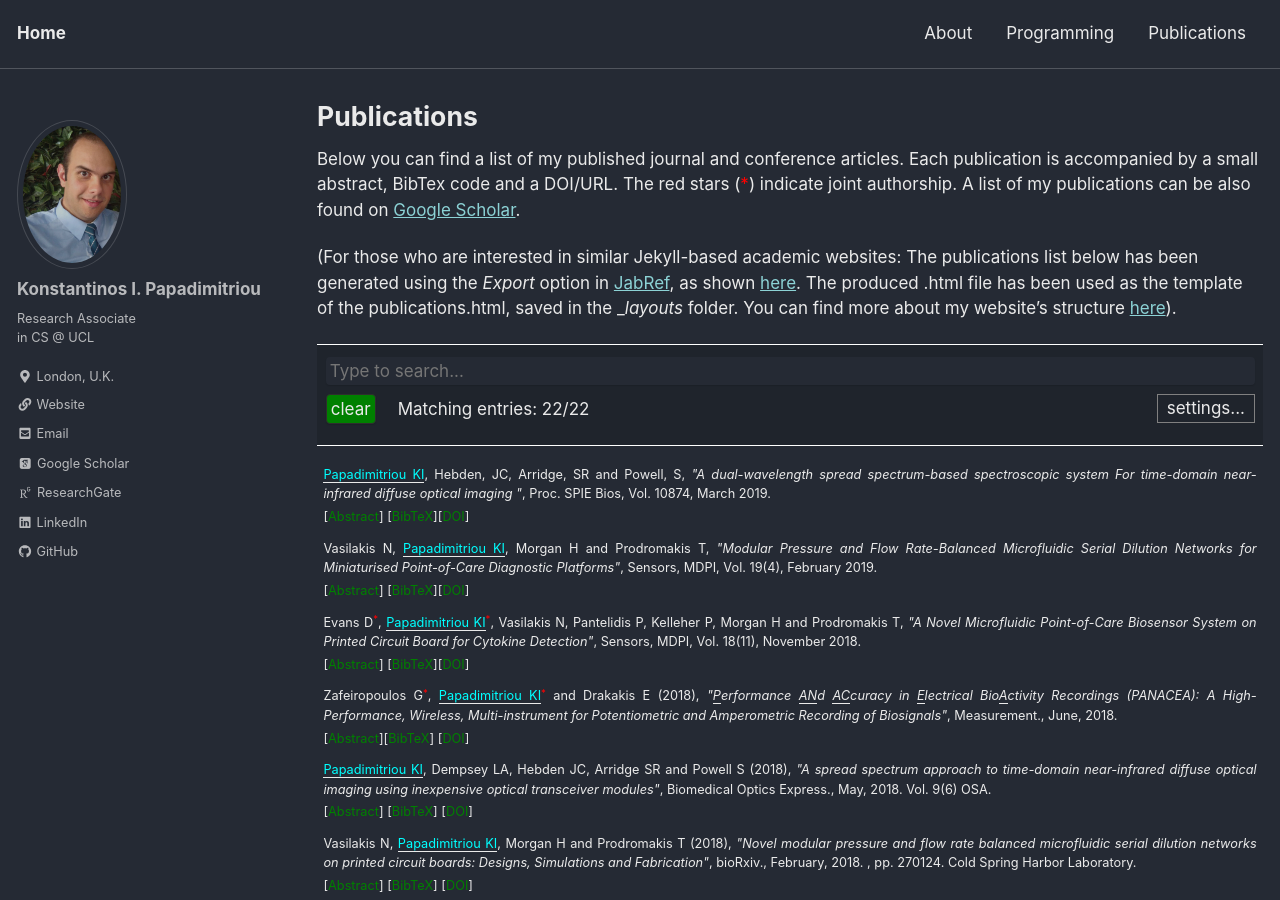
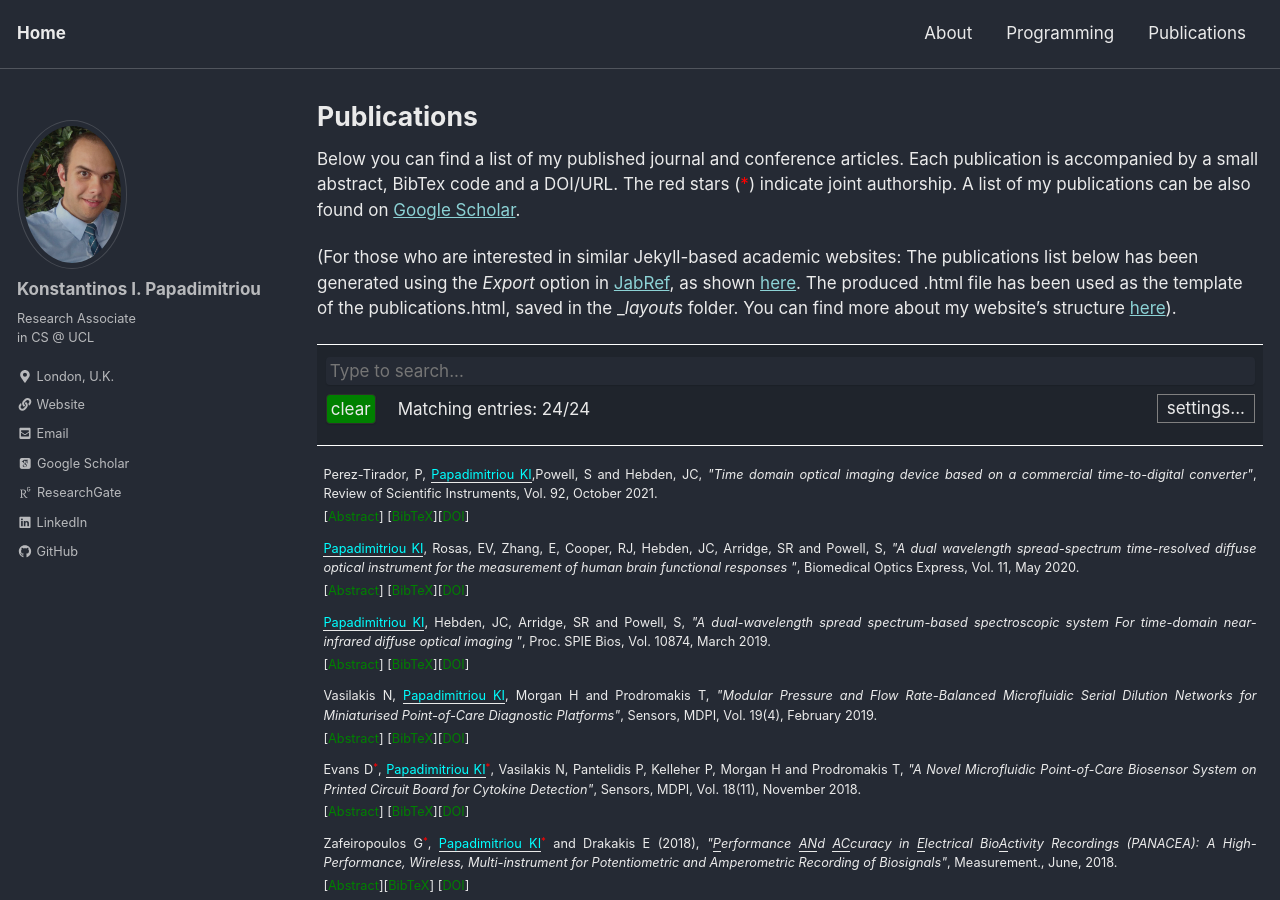
Before and after one commit to kostaspapadimitriou/kostaspapadimitriou.github.io, a Jekyll site: the page built from Publications.md, in a window 1280 px wide and 900 px high. Built offline with Jekyll 4.4.1, drawn with Linux system fonts in a browser that asks for light colours; nearby versions of some CDN libraries; some web fonts are replaced.

Commit message:
Update publications.html
Publications update on 22 July 2023.

```diff
--- a/_layouts/publications.html
+++ b/_layouts/publications.html
@@ -426,6 +426,51 @@ p.infolinks { margin: 0.3em 0em 0em 0em; padding: 0px; }
 </form>
 <table id="qs_table" border="1">
 <tbody>
+<tr id="Perez2021time" class="entry">
+	<td>Perez-Tirador, P, <font color="aqua"> <u>Papadimitriou KI</u></font>,Powell, S and Hebden, JC, <i>"Time domain optical imaging device based on a commercial time-to-digital converter"</i>, Review of Scientific Instruments, Vol. 92, October 2021.
+	<p class="infolinks">[<a href="javascript:toggleInfo('Perez2021time','abstract')">Abstract</a>] [<a href="javascript:toggleInfo('Perez2021time','bibtex')">BibTeX</a>][<a href="https://doi.org/10.1063/5.0054516" target="_blank">DOI</a>]</p>
+	</td>
+</tr>
+<tr id="abs_Perez2021time" class="abstract noshow">
+	<td><b>Abstract</b>: Time-domain diffuse optical imaging is a noninvasive technique that uses pulsed near-infrared light as the interrogation source to produce quantitative images displaying the variation in blood volume and oxygenation in the human brain. Measuring the times of flights of photons provides information on the photon pathlengths in tissue, which enables absolute concentrations of the oxygenated and deoxygenated forms of hemoglobin to be estimated. Recent advances in silicon electronics have enabled the development of time-domain systems, which are lightweight and low cost, potentially enabling the imaging technique to be applied to a far greater cohort of subjects in a variety of environments. While such technology usually depends on customized circuits, in this article, we present a system assembled from commercially available components, including a low-cost time-to-digital converter and a silicon photomultiplier detector. The system is able to generate histograms of photon flight times at a rate of 81–90 kS/s and with a sampled bin width of 54 ps. The linearity and performance of the system are presented, and its potential as the basis for a modular multi-detector imaging system is explored.</td>
+</tr>
+<tr id="bib_Perez2021time" class="bibtex noshow">
+<td><b>BibTeX</b>:
+<pre>
+@article{Perez2021time,
+  title={Time domain optical imaging device based on a commercial time-to-digital converter},
+  author={P{\'e}rez-Tirador, P and Papadimitriou, KI and Powell, S and Hebden, JC},
+  journal={Review of Scientific Instruments},
+  volume={92},
+  number={10},
+  year={2021},
+  publisher={AIP Publishing}
+}
+</pre></td>
+</tr>
+<tr id="Papadimitriou2020BOE" class="entry">
+	<td><font color="aqua"> <u>Papadimitriou KI</u></font>, Rosas, EV, Zhang, E, Cooper, RJ, Hebden, JC, Arridge, SR and Powell, S, <i>"A dual wavelength spread-spectrum time-resolved diffuse optical instrument for the measurement of human brain functional responses "</i>, Biomedical Optics Express, Vol. 11, May 2020.
+	<p class="infolinks">[<a href="javascript:toggleInfo('Papadimitriou2020BOE','abstract')">Abstract</a>] [<a href="javascript:toggleInfo('Papadimitriou2020BOE','bibtex')">BibTeX</a>][<a href="https://doi.org/10.1364/BOE.393586" target="_blank">DOI</a>]</p>
+	</td>
+</tr>
+<tr id="abs_Papadimitriou2020BOE" class="abstract noshow">
+	<td><b>Abstract</b>: Near-infrared spectroscopy has proven to be a valuable method to monitor tissue oxygenation and haemodynamics non-invasively and in real-time. Quantification of such parameters requires measurements of the time-of-flight of light through tissue, typically achieved using picosecond pulsed lasers, with their associated cost, complexity, and size. In this work, we present an alternative approach that employs spread-spectrum excitation to enable the development of a small, low-cost, dual-wavelength system using vertical-cavity surface-emitting lasers. Since the optimal wavelengths and drive parameters for optical spectroscopy are not served by commercially available modules as used in our previous single-wavelength demonstration platform, we detail the design of a custom instrument and demonstrate its performance in resolving haemodynamic changes in human subjects during apnoea and cognitive task experiments.</td>
+</tr>
+<tr id="bib_Papadimitriou2020BOE" class="bibtex noshow">
+<td><b>BibTeX</b>:
+<pre>
+@article{Papadimitriou2020BOE,
+  title={Dual wavelength spread-spectrum time-resolved diffuse optical instrument for the measurement of human brain functional responses},
+  author={Papadimitriou, Konstantinos I and Rosas, Ernesto E Vidal and Zhang, Edward and Cooper, Robert J and Hebden, Jeremy C and Arridge, Simon R and Powell, Samuel},
+  journal={Biomedical Optics Express},
+  volume={11},
+  number={7},
+  pages={3477--3490},
+  year={2020},
+  publisher={Optica Publishing Group}
+}
+</pre></td>
+</tr>
 <tr id="Papadimitriou2019SPIE" class="entry">
 	<td><font color="aqua"> <u>Papadimitriou KI</u></font>, Hebden, JC, Arridge, SR and Powell, S, <i>"A dual-wavelength spread spectrum-based spectroscopic system For time-domain near-infrared diffuse optical imaging "</i>, Proc. SPIE Bios, Vol. 10874, March 2019.
 	<p class="infolinks">[<a href="javascript:toggleInfo('Papadimitriou2019SPIE','abstract')">Abstract</a>] [<a href="javascript:toggleInfo('Papadimitriou2019SPIE','bibtex')">BibTeX</a>][<a href="https://doi.org/10.1117/12.2507992" target="_blank">DOI</a>]</p>
```
